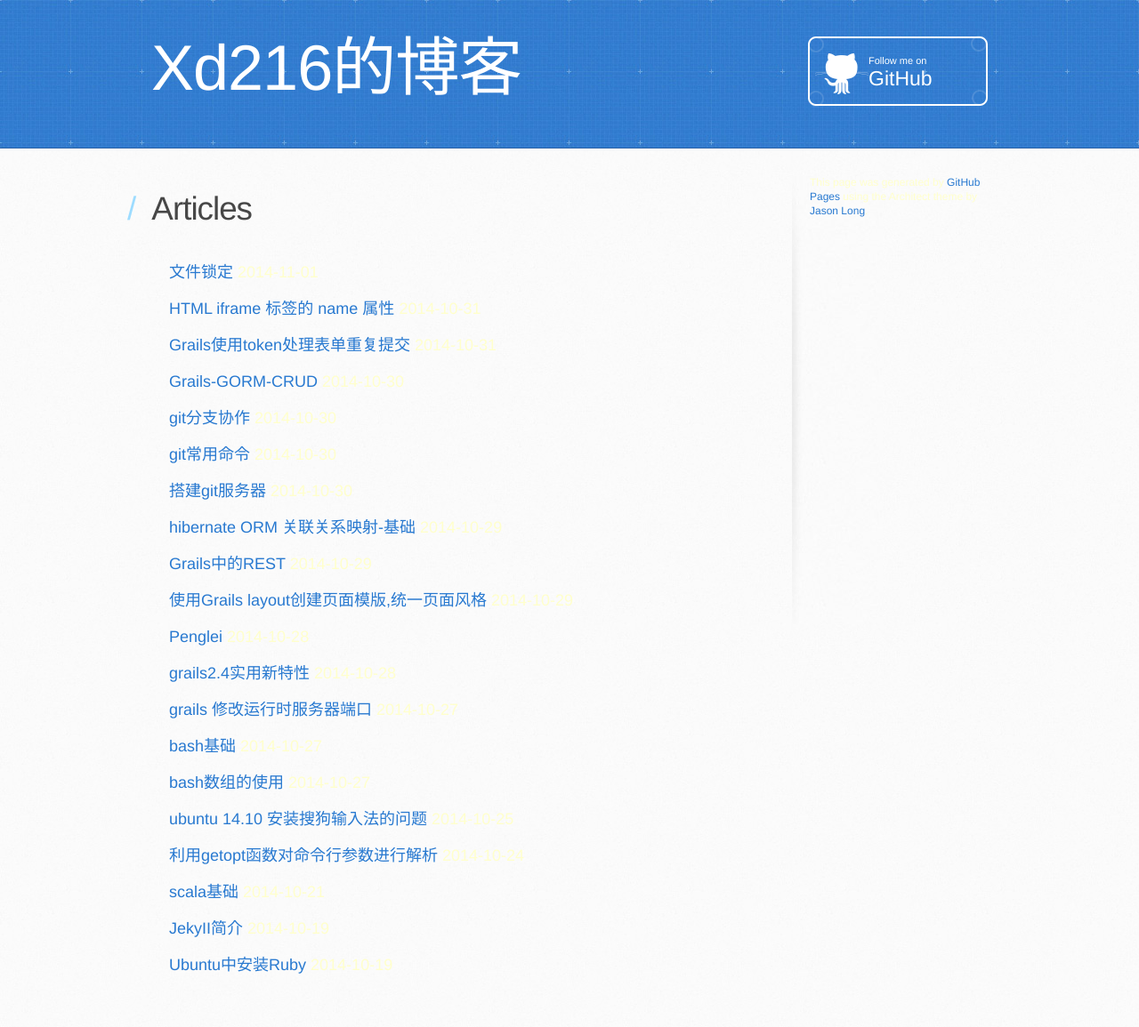
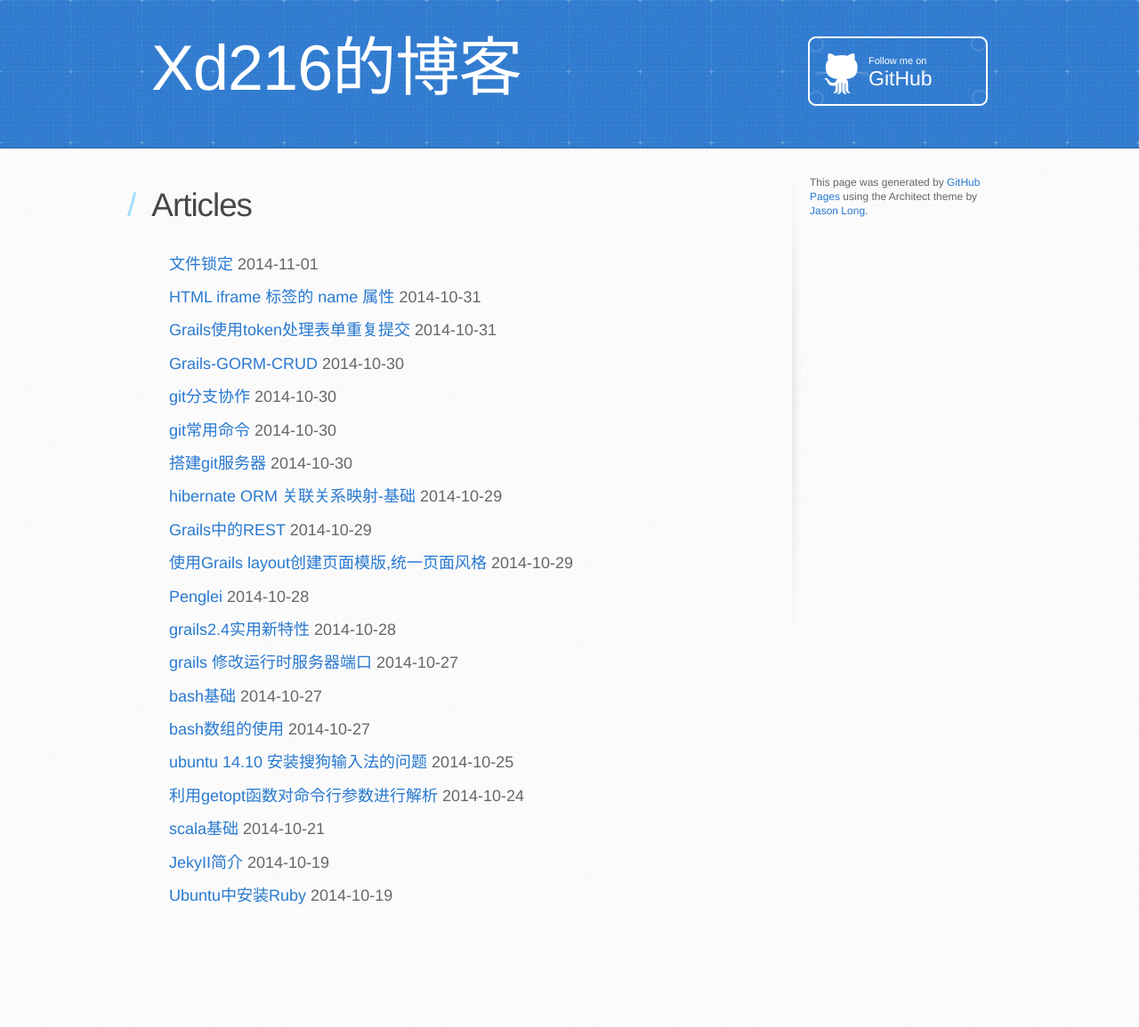
Before and after one commit to xd216/xd216.github.io, a Jekyll site: the page built from index.html, in a window 1280 px wide. Shown: the whole page at 89% size. Built offline with Jekyll 4.4.1, drawn with Linux system fonts in a browser that asks for light colours; Markdown is read by kramdown in place of the engine named in the settings; after the commit the page ends 1072 px from its top, so only the background shows below that.

Commit message:
font color

```diff
--- a/stylesheets/stylesheet.css
+++ b/stylesheets/stylesheet.css
@@ -433,11 +433,11 @@ th {
 /* LAYOUT STYLES */
 body {
   font-size: 16px;
-  line-height: 2.0;
+  line-height: 1.8;
   background: #fafafa url(../images/body-bg.jpg) 0 0 repeat;
   font-family: 'Helvetica Neue', Helvetica, Arial, serif;
-  font-weight: 400;
-  color: #FFFFCC;
+  font-weight: 450;
+  color: #666;
 }
 
 p {
```
